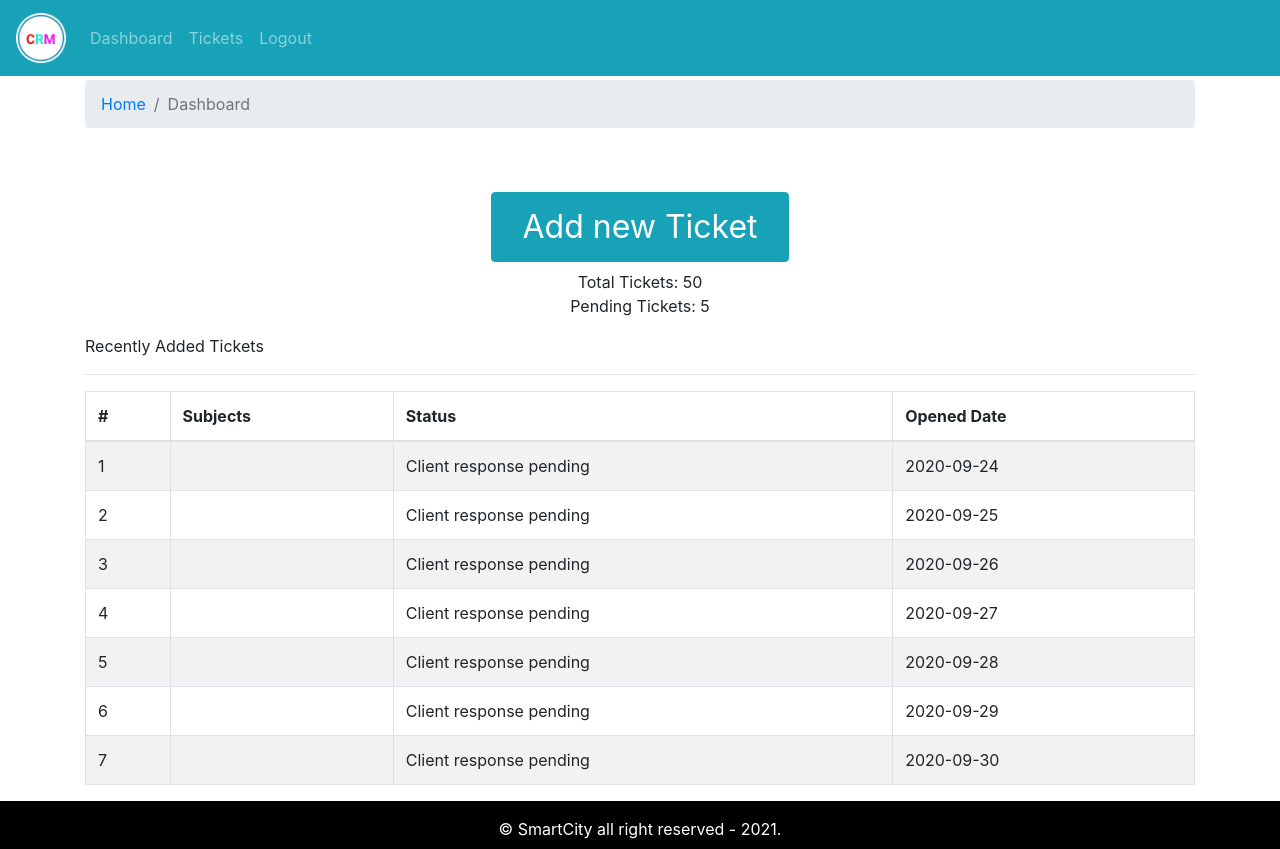
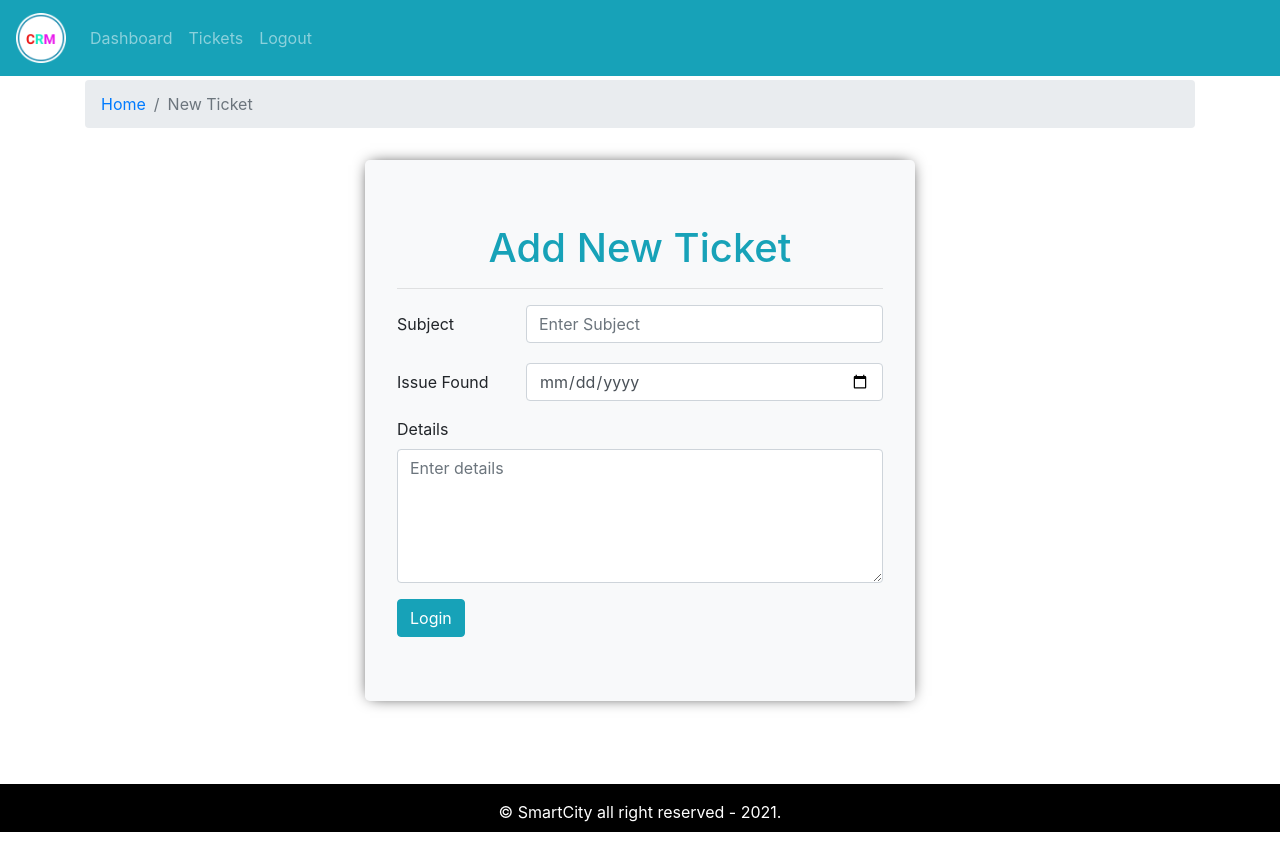
Before and after one commit to oussamafourati/dashboard-frontend, a React (Create React App) app: page / in a window 1280 px wide. Built offline with nearby package versions, Linux system fonts and the light colour scheme.

Commit message:
add new ticket form added

```diff
--- a/src/App.js
+++ b/src/App.js
@@ -1,14 +1,16 @@
 import React from 'react';
 import './App.css';
 import { DefaultLayout } from './layout/DefaultLayout';
-import { Dashboard } from './pages/dashboard/DashboardPage';
-import { Entry } from './pages/entry/Entry.page';
+// import { Dashboard } from './pages/dashboard/DashboardPage';
+// import { Entry } from './pages/entry/Entry.page';
+import { AddTicket } from './pages/new-ticket/AddTicket';
 function App() {
   return (
     <div className="App">
      {/*<Entry/>*/}
      <DefaultLayout>
-       <Dashboard/>
+       {/*<Dashboard/>*/}
+       <AddTicket />
      </DefaultLayout>
     </div>
   );
--- /dev/null
+++ b/src/components/add-ticket-form/AddTicketForm.js
@@ -0,0 +1,61 @@
+import React from 'react'
+import { Jumbotron, Form, Button, Row, Col } from 'react-bootstrap'
+
+import PropTypes from 'prop-types'
+import "./add-ticket-form.css"
+
+export const AddTicketForm = ({handleOnSubmit, handleOnChange, formData, formDataError}) => {
+    console.log(formData)
+    return (
+        <Jumbotron className="mt-3 add-new-ticket bg-light">
+            <h1 className="text-info text-center">Add New Ticket</h1>
+            <hr/>
+            <Form autoComplete="off" onSubmit={handleOnSubmit}>
+                    <Form.Group as={Row}>
+                        <Form.Label column sm={3}>Subject</Form.Label>
+                        <Col sm={9}>
+                        <Form.Control
+                        onChange={handleOnChange}
+                        name="subject"
+                        value={formData.subject}
+                        placeholder="Enter Subject"
+                         required/>
+                         <Form.Text className="text-danger">
+                             {formDataError.subject && "Subject is required!"}
+                         </Form.Text>
+                         </Col>
+                    </Form.Group>
+                    <Form.Group as={Row}>
+                        <Form.Label column sm={3}>Issue Found</Form.Label>
+                        <Col sm={9}>
+                        <Form.Control
+                        onChange={handleOnChange}
+                        type="date"
+                        name="issueDate"
+                        value={formData.issueDate}
+                         required/>
+                         </Col>
+                    </Form.Group>
+                    <Form.Group>
+                        <Form.Label>Details</Form.Label>
+                        <Form.Control
+                        onChange={handleOnChange}
+                        as="textarea"
+                        name="details"
+                        rows="5"
+                        value={formData.details}
+                        placeholder="Enter details"
+                         required/>
+                    </Form.Group>
+                    <Button type="submit" variant="info">Login</Button>
+                </Form>
+        </Jumbotron>
+    )
+}
+
+AddTicketForm.propTypes = {
+    handleOnSubmit: PropTypes.func.isRequired,
+    handleOnChange: PropTypes.func.isRequired,
+    formData: PropTypes.object.isRequired,
+    formDataError: PropTypes.object.isRequired
+}
--- /dev/null
+++ b/src/components/add-ticket-form/add-ticket-form.css
@@ -0,0 +1,6 @@
+.add-new-ticket{
+    max-width: 550px;
+    margin-left: auto;
+    margin-right: auto;
+    box-shadow: 0px 0px 15px -5px #000;
+}
--- /dev/null
+++ b/src/pages/new-ticket/AddTicket.js
@@ -0,0 +1,66 @@
+import React, { useState, useEffect } from 'react'
+import {Container, Row , Col} from "react-bootstrap"
+import { BreadcrumbPage } from '../../components/breadcrumb/Breadcrumb'
+import { AddTicketForm } from '../../components/add-ticket-form/AddTicketForm'
+
+import {shortText} from "../../utils/validation"
+
+const initialFormDt = {
+    subject: "",
+    issueDate: "",
+    details: ""
+}
+
+const initialFormError = {
+    subject: false,
+    issueDate: false,
+    details: false
+}
+
+export const AddTicket = () => {
+
+    const [formData, setFormData] = useState(initialFormDt)
+    const [formDataError, setFormDataError] = useState(initialFormError)
+    useEffect(() => {},[formData, formDataError])
+
+    const handleOnChange = (e) => {
+        const {name, value} = e.target;
+        setFormData({
+            ...formData,
+            [name]: value
+        })
+    }
+
+    const handleOnSubmit = async(e) => {
+        e.preventDefault();
+
+        setFormDataError(initialFormError)
+
+        const isSubjectValid = await shortText(formData.subject);
+
+        setFormDataError({
+            ...initialFormError,
+            subject: !isSubjectValid,
+        });
+        console.log(formData)
+    }
+
+    return (
+        <Container>
+            <Row>
+                <Col>
+                    <BreadcrumbPage page="New Ticket" />
+                </Col>
+            </Row>
+            <Row>
+                <Col>
+                    <AddTicketForm
+                    formData = {formData}
+                    formDataError = {formDataError}
+                    handleOnChange={handleOnChange}
+                    handleOnSubmit={handleOnSubmit}/>
+                </Col>
+            </Row>
+        </Container>
+    )
+}
--- /dev/null
+++ b/src/utils/validation.js
@@ -0,0 +1,3 @@
+export const shortText = (str) => {
+    return str.length >= 3 && str.length <= 100;
+}
```
